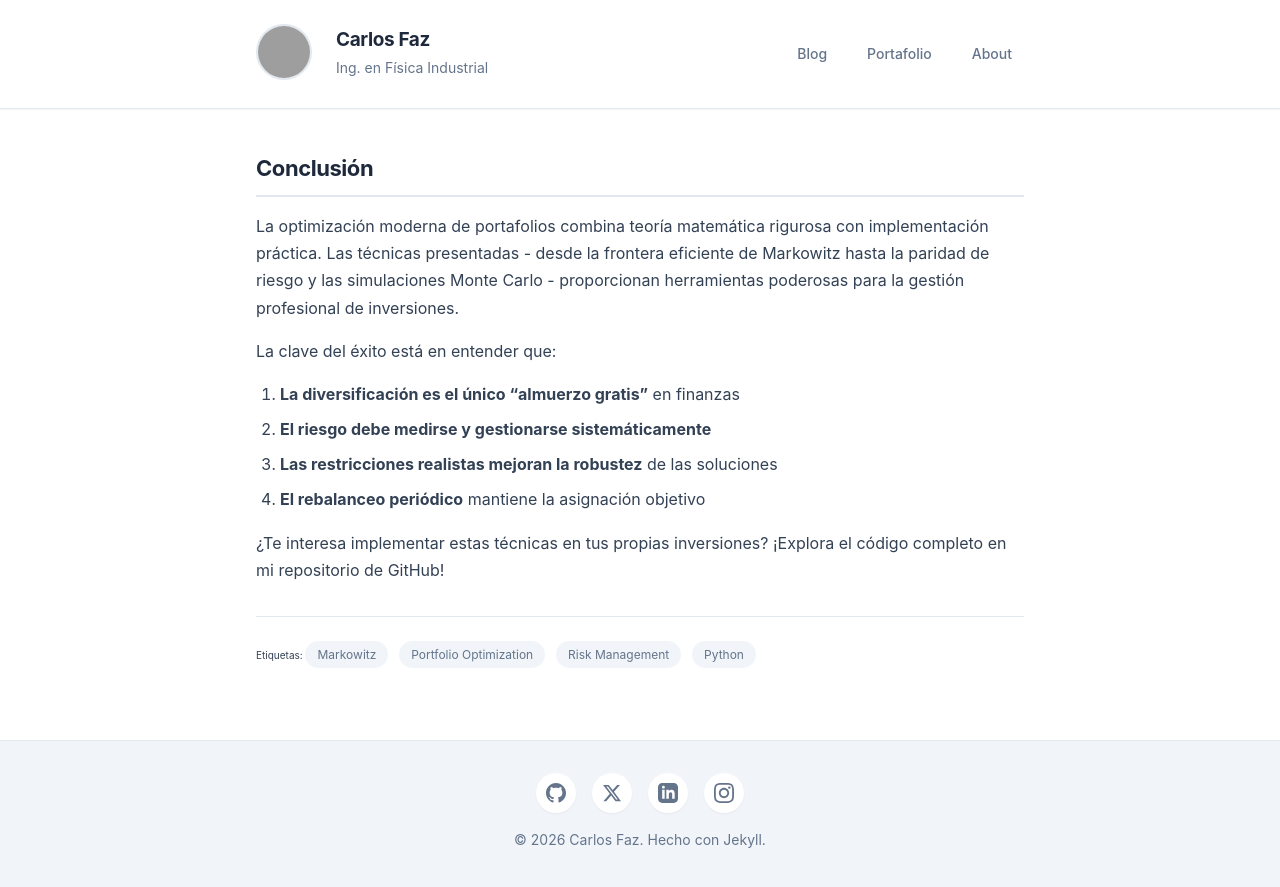
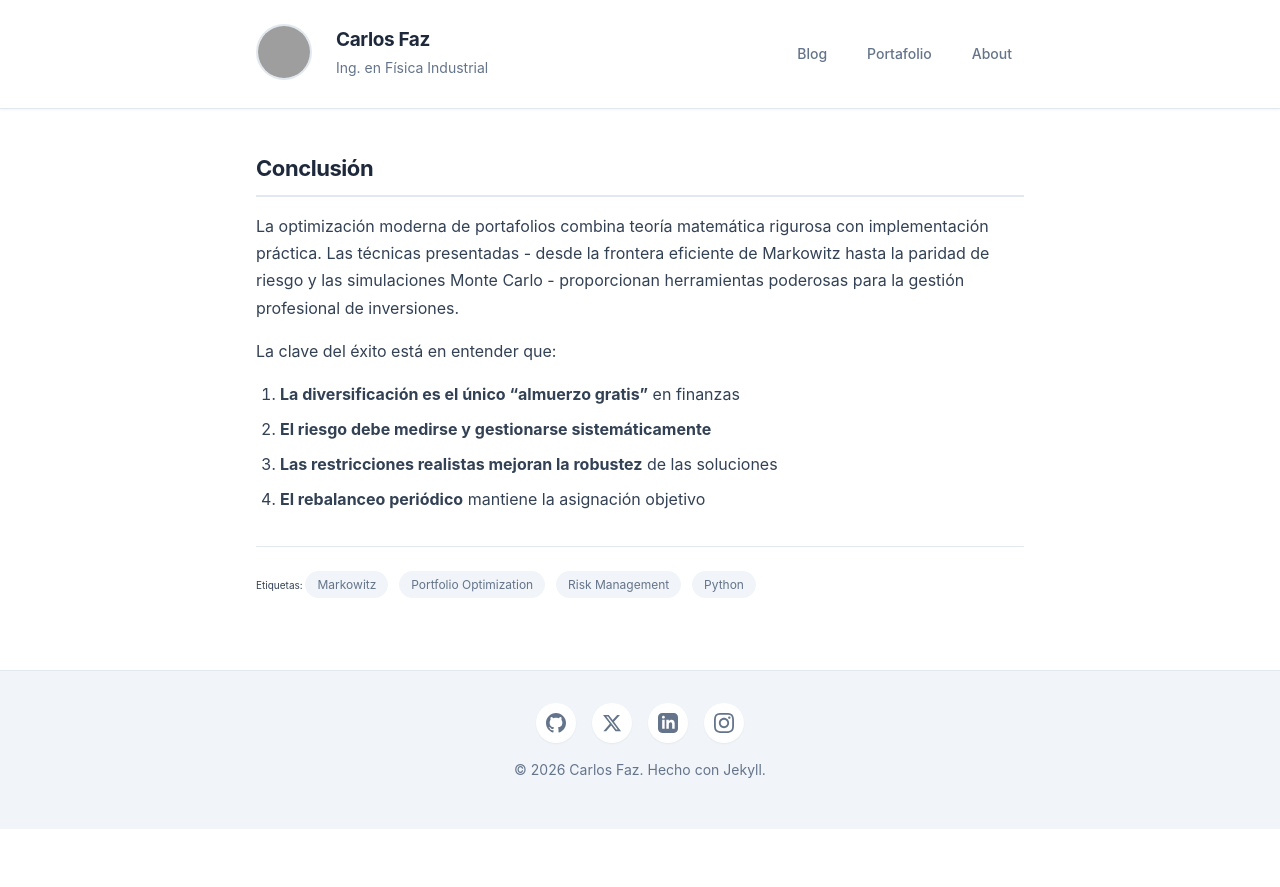
Before and after one commit to carlosfaz/carlosfaz.github.io, a Jekyll site: the page built from _posts/2024-01-15-frontera-eficiente-markowitz.md, in a window 1280 px wide and 900 px high, scrolled down 4713 px. Shown: the top 887 px of the window. Built offline with Jekyll 4.4.1, drawn with Linux system fonts in a browser that asks for light colours; formulas are drawn with MathJax 3; after the commit the page ends 5542 px from its top, so only the background shows below that; grey boxes are pictures that could not be loaded.

Commit message:
v1.30
v1.30

```diff
--- a/_posts/2024-01-15-frontera-eficiente-markowitz.md
+++ b/_posts/2024-01-15-frontera-eficiente-markowitz.md
@@ -169,5 +169,3 @@ La clave del éxito está en entender que:
 2. **El riesgo debe medirse y gestionarse sistemáticamente**
 3. **Las restricciones realistas mejoran la robustez** de las soluciones
 4. **El rebalanceo periódico** mantiene la asignación objetivo
-
-¿Te interesa implementar estas técnicas en tus propias inversiones? ¡Explora el código completo en mi repositorio de GitHub!
```
Also changed, not shown: _posts/2024-01-16-paridad-riesgo-risk-parity.md (+0 -2 lines), _posts/2024-01-17-gestion-riesgos-avanzada.md (+0 -2 lines).
